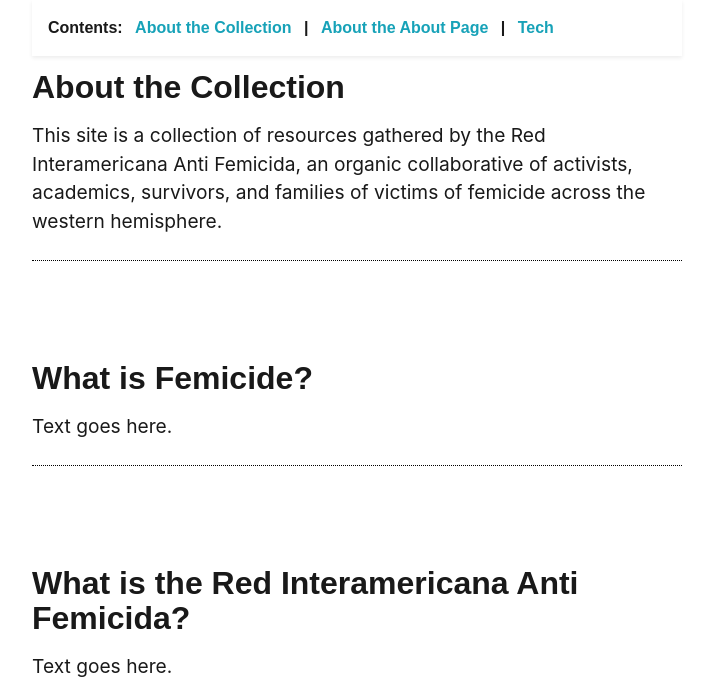
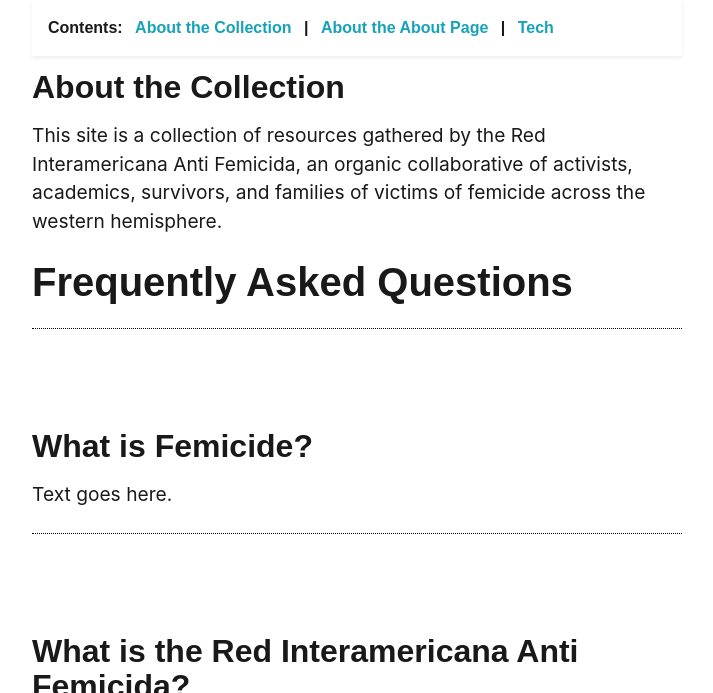
Before and after one commit to riaf-red/riaf-red.github.io, a Jekyll site: the page built from pages/about.md, in a window 1280 px wide and 900 px high, scrolled down 510 px, cut to the strip 0-693 px from the top of the window. Shown: the whole strip, without its empty margins (283-996 px from the left). Built offline with Jekyll 4.4.1, drawn with Linux system fonts in a browser that asks for light colours; nearby versions of some CDN libraries; some web fonts are replaced.

Commit message:
Update about.md
updated about page

```diff
--- a/pages/about.md
+++ b/pages/about.md
@@ -16,6 +16,8 @@
 
 This site is a collection of resources gathered by the Red Interamericana Anti Femicida, an organic collaborative of activists, academics, survivors, and families of victims of femicide across the western hemisphere.
 
+# Frequently Asked Questions
+
 ## What is Femicide?
 
 Text goes here.
```
